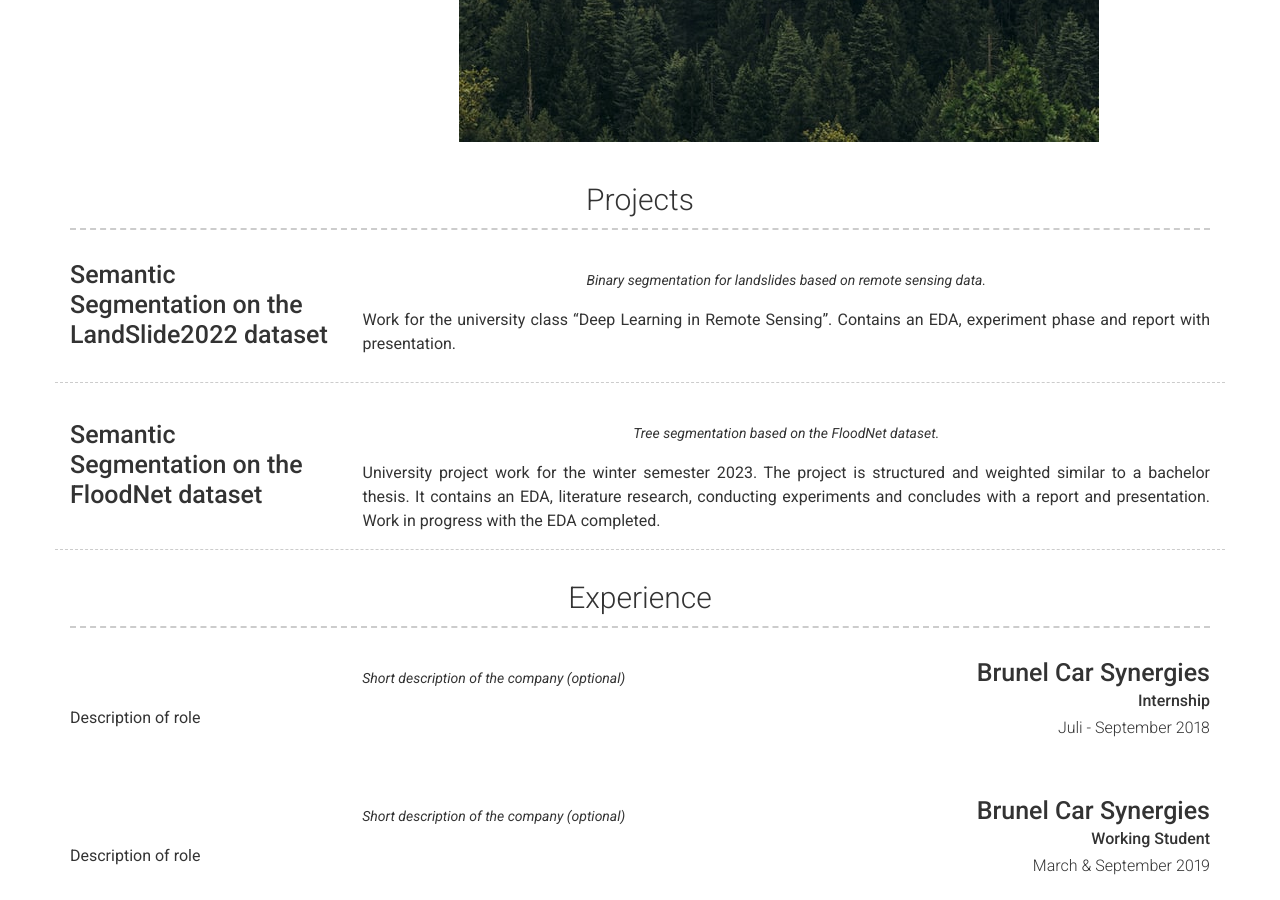
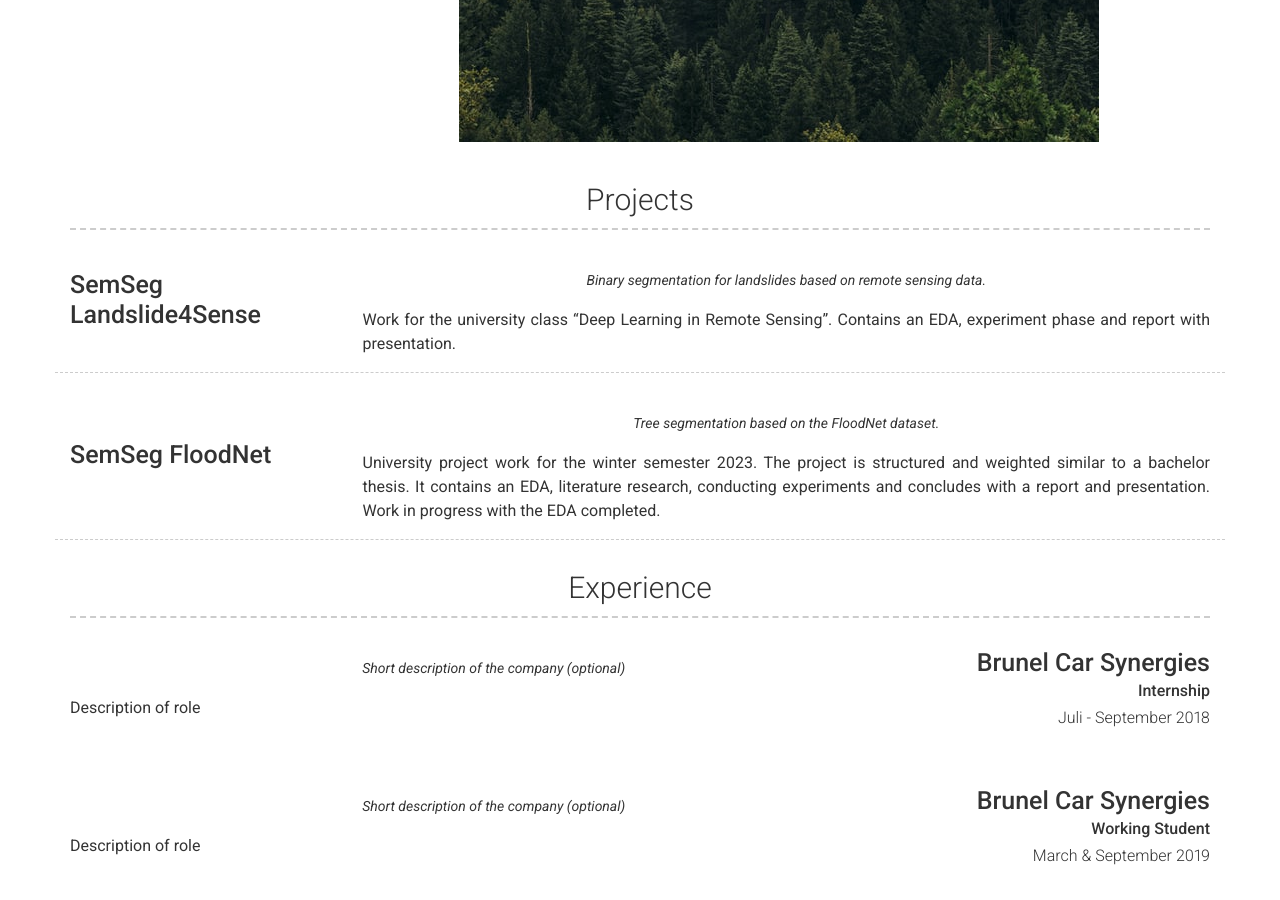
Before and after one commit to rlettmoden/testing.github.io, a Jekyll site: the page built from index.md, in a window 1280 px wide and 900 px high, scrolled down 723 px. Built offline with Jekyll 4.4.1, drawn with Linux system fonts in a browser that asks for light colours; nearby versions of some CDN libraries.

Commit message:
Shorter titles for projects

```diff
--- a/_config.yml
+++ b/_config.yml
@@ -67,7 +67,7 @@ content:
       - layout: left
         border: weak  # Value of `weak` will display a weak border below this item. # Any
                       # other value (or no value) means no border will be displayed
-        title: Semantic Segmentation on the LandSlide2022 dataset
+        title: SemSeg Landslide4Sense
         # link: Link to project (eg. sproogen.github.io/modern-resume-theme)(optional)
         # link_text: Link Text 1
         quote: >
@@ -78,7 +78,7 @@ content:
       - layout: left
         border: weak  # Value of `weak` will display a weak border below this item. # Any
                       # other value (or no value) means no border will be displayed
-        title: Semantic Segmentation on the FloodNet dataset
+        title: SemSeg FloodNet
         # link: Link to project (eg. sproogen.github.io/modern-resume-theme)(optional)
         # link_text: Link Text 2
         # additional_links:
```
